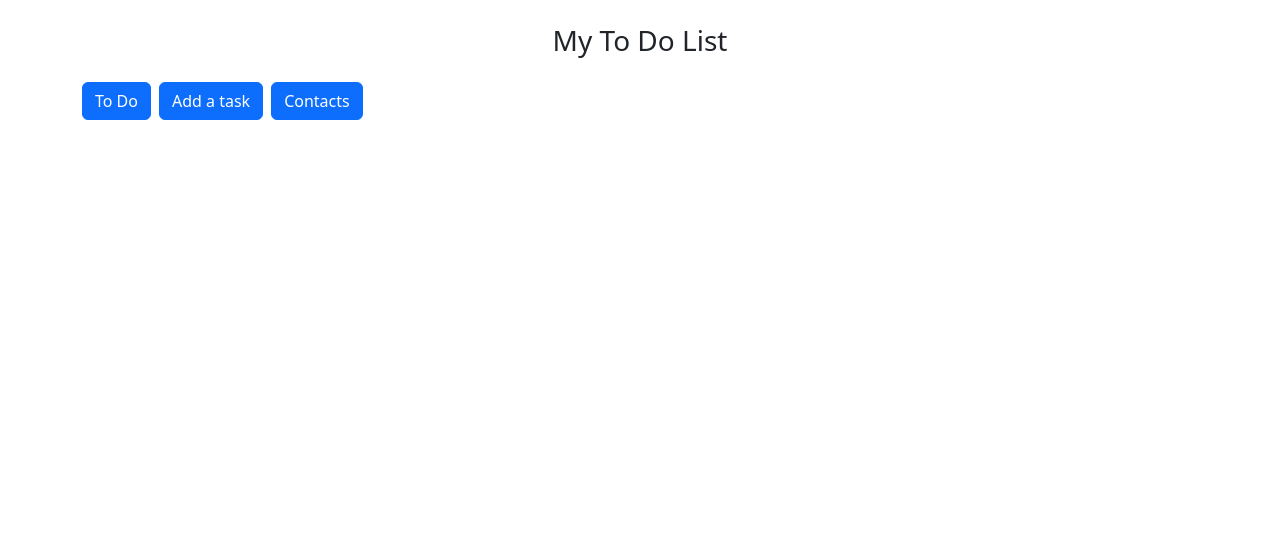
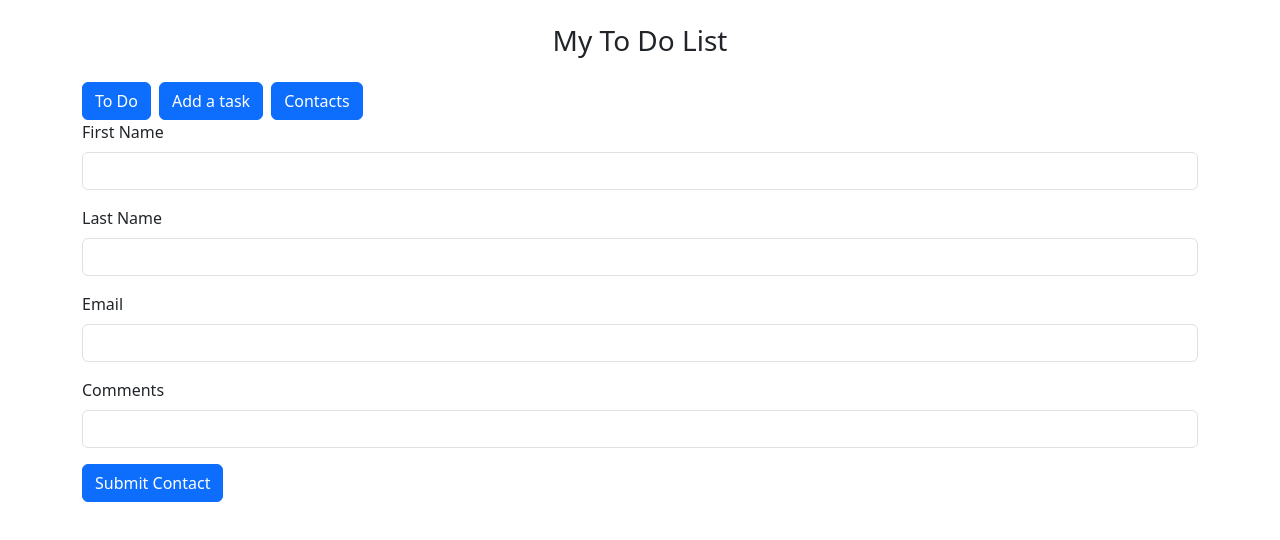
Before and after one commit to caylilambert22/project3_repo, a React (Create React App) app: page /contacts in a window 1280 px wide. Shown: the top 540 px of the page. Built offline with nearby package versions, Linux system fonts and the light colour scheme.

Commit message:
adding contact form and having it submit with a note

```diff
--- a/src/App.js
+++ b/src/App.js
@@ -31,6 +31,10 @@ function App() {
     setItems(items.map((item) => item.id === updated.id ? updated : item))
   };
 
+  function handleContactSubmit(formData) {
+    console.log("Form Submitted", formData);
+  }
+
   return (
      <Router>
       <Layout>
@@ -38,7 +42,7 @@ function App() {
           <Route path="/" element={ <Listtodos items={items} onDelete={handleDelete} setItems={setItems} /> } />
           <Route path="/add" element={ <Addtodos items={items} onAdd={handleAdd} /> } />
           <Route path="/edit/:id" element={ <Edittodo items={items} onUpdate={updateItem}/>} />
-          <Route path="/contact" element={ <Contact initialData={{ first: '', last: '', email: '', comments: ''}} onSubmit={console.log} />} />
+          <Route path="/contacts" element={ <Contact initialData={{ first: '', last: '', email: '', comments: ''}} onSubmit={handleContactSubmit} />} />
         </Routes>
       </Layout>
      </Router>
--- a/src/Contact.js
+++ b/src/Contact.js
@@ -2,11 +2,17 @@ import React, { useState } from 'react';
 
 function Contact({ initialData, onSubmit })
 {
-  const [contactFormData, setFormData] = useState(initialData)
+  const [contactFormData, setFormData] = useState(initialData);
+  const [popUp, setPopUp] = useState(false);
 
 function handleContactSubmit(event) {
   event.preventDefault();
   onSubmit(contactFormData);
+
+  setPopUp(true);
+  setFormData({first: '', last: '', email:'', comments:''});
+
+  setTimeout(() => setPopUp(false), 3000);
 };
 
 function handleContactChange(event) {
@@ -15,6 +21,13 @@ function handleContactChange(event) {
 
 
 return (
+  <div>
+  {popUp && (
+    <div className="custom-popup">
+      <p>Thanks for submitting!</p>
+    </div>
+  )}
+
   <form onSubmit = {handleContactSubmit}>
     <div className="mb-3">
       <label className="form-label">First Name</label>
@@ -39,6 +52,7 @@ return (
 
     <button type="submit" className="btn btn-primary">Submit Contact</button>
   </form>
+  </div>
 )
 
 }
```
